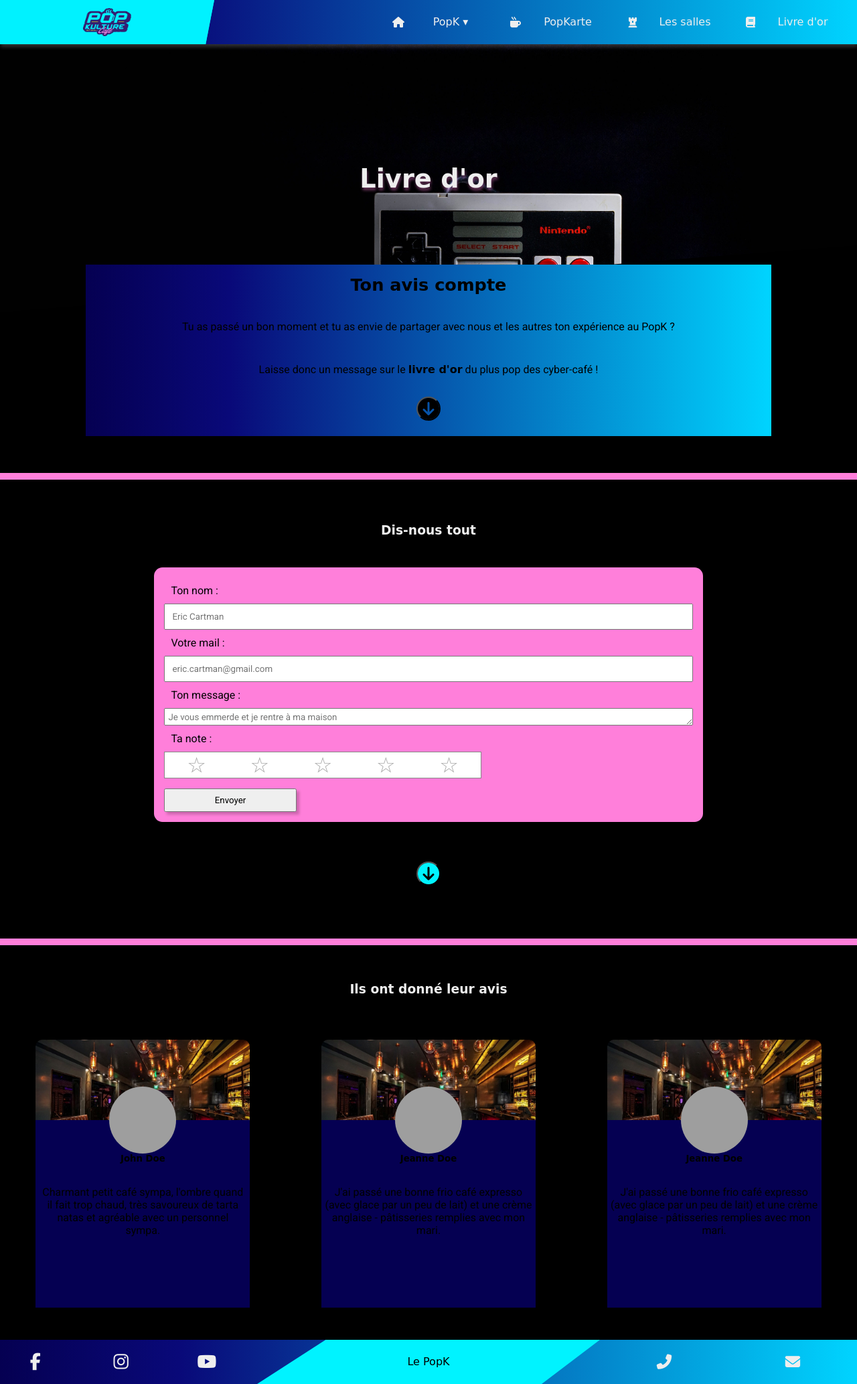
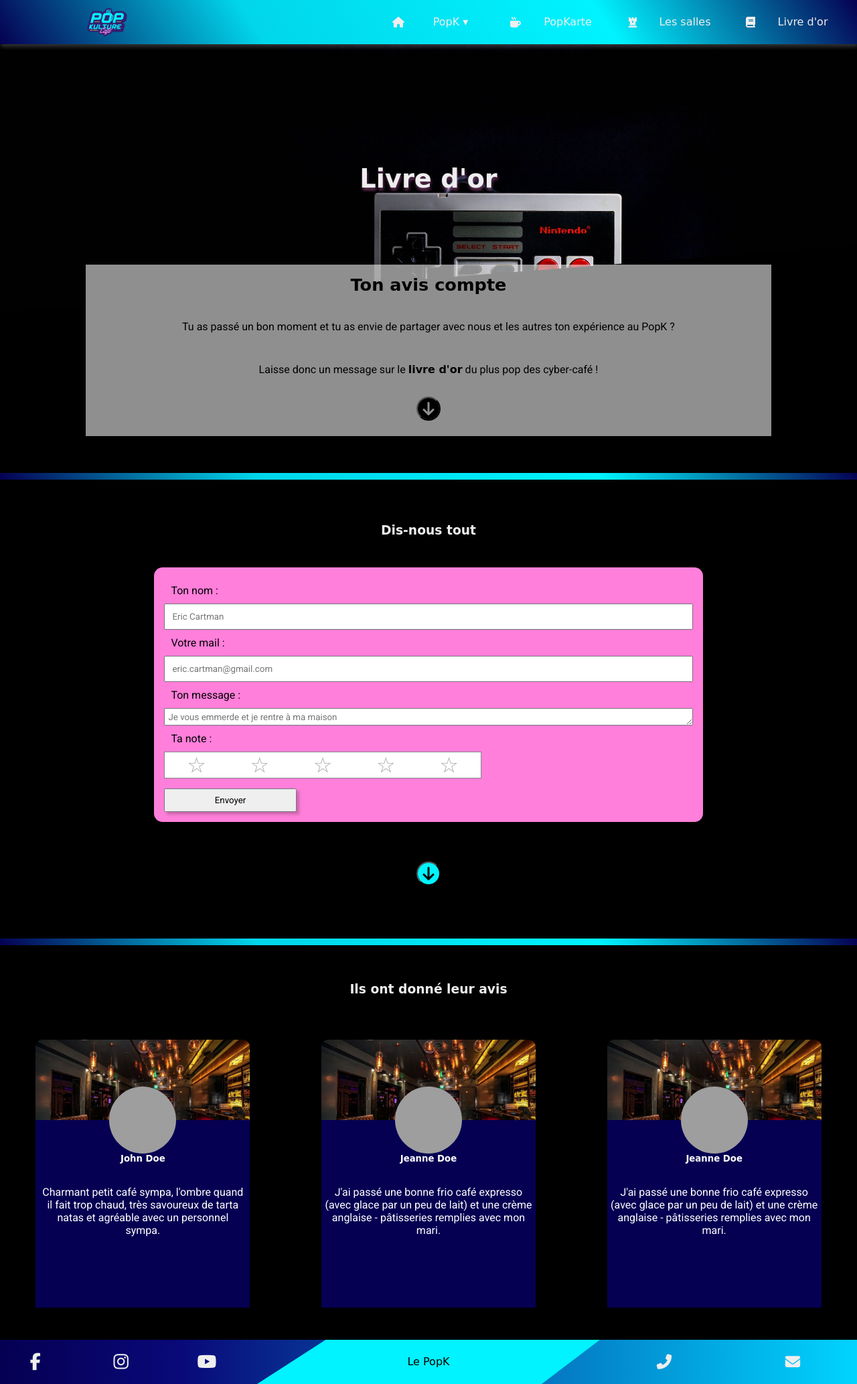
Before and after one commit to RudyDev-engfr/popk, a PHP site: page /livreor.php in a window 1280 px wide. Shown: the whole page at 67% size. Run offline with PHP 8.4, Linux system fonts and the light colour scheme; some libraries are stand-ins or nearby versions; some web fonts are replaced; grey boxes are pictures that could not be loaded.

Commit message:
modifications diverses et correction

```diff
--- a/SCSS/_roomcard.scss
+++ b/SCSS/_roomcard.scss
@@ -2,8 +2,8 @@
 
 
 :root{
-    --blackfont : black;
-    --whitefont : white;
+    --black : black;
+    --white : white;
     --darkblue : #050052;
     --cyan : #00f3ff;
     --purple : #4a0979;
--- a/SCSS/header.scss
+++ b/SCSS/header.scss
@@ -21,8 +21,8 @@ header {
   top: 0;
   height: 66px;
   width: 100%;
-  background: #050052;
-  background: linear-gradient(90deg, #050052 0%, #090979 21%, #00d4ff 100%);
+  background: rgb(5,0,82);
+  background: linear-gradient(57deg, rgba(5,0,82,1) 0%, rgba(1,214,234,1) 30%, rgba(0,243,255,1) 70%, rgba(5,0,82,1) 100%);
   -webkit-box-shadow: 1px 4px 6px rgba(255, 255, 255, 0.2);
           box-shadow: 1px 4px 6px rgba(255, 255, 255, 0.2);
   z-index: 50;
@@ -36,7 +36,6 @@ header {
   display: inline-flex;
   -webkit-clip-path: polygon(0 0, 100% 0, 96% 100%, 0% 100%);
           clip-path: polygon(0 0, 100% 0, 96% 100%, 0% 100%);
-  background-color:#00f3ff;
 }
 
 .nav-hours {
@@ -49,11 +48,12 @@ header {
   text-align: center;
   -webkit-clip-path: polygon(0 0, 100% 0, 88% 100%, 0% 100%);
           clip-path: polygon(0 0, 100% 0, 88% 100%, 0% 100%);
-  background: #050052;
-  background: -webkit-gradient(linear, left top, right top, color-stop(21%, #090979), to(#00d4ff));
-  background: linear-gradient(90deg, #090979 21%, #00d4ff 100%);
   color: black;
   font-size: 0.9rem;
+}
+
+.pMenu {
+  z-index: 51;
 }
 
 .nav-hours .iFooter {
@@ -68,7 +68,6 @@ header {
   width: 100%;
   text-align: center;
   line-height: 66px;
-  background-color: rgba(0, 243, 255, 0.8);
 }
 
 .logo .aMenu {
@@ -101,6 +100,7 @@ header {
 #nav-mobile i {
   font-size: 1.8rem;
   padding-top: 1.2rem;
+  text-shadow: white 5px;
 }
 
 #nav-mobile i:hover {
@@ -176,6 +176,9 @@ nav .nav-list .liMenu .nav-dropdown .liMenu2 .aMenu:hover {
   .brand {
     width: 85%;
   }
+  nav .nav-list .liMenu .aMenu {
+  text-shadow: black 5px;
+  }
   .nav-hours {
     display: block;
   }
--- a/SCSS/livreor.scss
+++ b/SCSS/livreor.scss
@@ -50,7 +50,7 @@
  }
 
 .rating .aRating:hover, .rating .aRating:focus, .rating .aRating:hover ~ .aRating, .rating .aRating:focus ~ .aRating {
-    color: #00f3ff;
+    color: var(--purple);
     cursor: pointer;
 }
 
@@ -136,6 +136,9 @@
     top: 100px;
 }
 
+.card-title2, .card-text2{
+color: var(--white);
+}
 @media only screen and (max-width:767px) {
 
     .rating {
--- a/SCSS/popk.scss
+++ b/SCSS/popk.scss
@@ -41,8 +41,7 @@
     margin: auto;
     height: 16rem;
     width: 80%;
-    background: #050052;
-    background: linear-gradient(90deg, #050052 0%, #090979 21%, #00d4ff 100%);
+    background-color: rgba(238, 238, 238, 0.6);
     z-index: 5;
     position: relative;
     top: -5px;
@@ -67,7 +66,8 @@
 .cut {
     width:100%;
     height:10px;
-    background-color: #ff7fda;
+    background: rgb(5,0,82);
+    background: linear-gradient(57deg, rgba(5,0,82,1) 0%, rgba(1,214,234,1) 30%, rgba(0,243,255,1) 70%, rgba(5,0,82,1) 100%);
     margin-top: 50px;
 }
 
@@ -86,8 +86,7 @@
 .infos .infos1 {
     height: 20rem;
     width:30%;
-    background: #050052;
-    background: linear-gradient(90deg, #050052 0%, #090979 21%, #00d4ff 100%);
+    background-color: rgba(238, 238, 238, 0.6);
     display: flex;
     flex-direction: column;
     justify-content: space-around;
--- a/css/livreor.css
+++ b/css/livreor.css
@@ -53,7 +53,7 @@
 }
 
 .rating .aRating:hover, .rating .aRating:focus, .rating .aRating:hover ~ .aRating, .rating .aRating:focus ~ .aRating {
-  color: #00f3ff;
+  color: var(--purple);
   cursor: pointer;
 }
 
@@ -164,6 +164,10 @@
   top: 100px;
 }
 
+.card-title2, .card-text2 {
+  color: var(--white);
+}
+
 @media only screen and (max-width: 767px) {
   .rating {
     margin: auto;
--- a/css/style.css
+++ b/css/style.css
@@ -26,8 +26,7 @@ header {
   height: 66px;
   width: 100%;
   background: #050052;
-  background: -webkit-gradient(linear, left top, right top, from(#050052), color-stop(21%, #090979), to(#00d4ff));
-  background: linear-gradient(90deg, #050052 0%, #090979 21%, #00d4ff 100%);
+  background: linear-gradient(57deg, #050052 0%, #01d6ea 30%, #00f3ff 70%, #050052 100%);
   -webkit-box-shadow: 1px 4px 6px rgba(255, 255, 255, 0.2);
   box-shadow: 1px 4px 6px rgba(255, 255, 255, 0.2);
   z-index: 50;
@@ -41,7 +40,6 @@ header {
   display: inline-flex;
   -webkit-clip-path: polygon(0 0, 100% 0, 96% 100%, 0% 100%);
   clip-path: polygon(0 0, 100% 0, 96% 100%, 0% 100%);
-  background-color: #00f3ff;
 }
 
 .nav-hours {
@@ -73,7 +72,6 @@ header {
   width: 100%;
   text-align: center;
   line-height: 66px;
-  background-color: rgba(0, 243, 255, 0.8);
 }
 
 .logo .aMenu {
@@ -86,8 +84,9 @@ header {
 }
 
 .imgLogo {
+  display: fixed;
   height: 100%;
-  width: 25%;
+  width: auto;
 }
 
 #nav-mobile {
@@ -349,9 +352,7 @@ footer {
   margin: auto;
   height: 16rem;
   width: 80%;
-  background: #050052;
-  background: -webkit-gradient(linear, left top, right top, from(#050052), color-stop(21%, #090979), to(#00d4ff));
-  background: linear-gradient(90deg, #050052 0%, #090979 21%, #00d4ff 100%);
+  background-color: rgba(238, 238, 238, 0.6);
   z-index: 5;
   position: relative;
   top: -5px;
@@ -382,7 +383,8 @@ footer {
 .cut {
   width: 100%;
   height: 10px;
-  background-color: #ff7fda;
+  background: #050052;
+  background: linear-gradient(57deg, #050052 0%, #01d6ea 30%, #00f3ff 70%, #050052 100%);
   margin-top: 50px;
 }
 
@@ -735,6 +735,10 @@ textarea {
 .carte2Livre {
   position: relative;
   top: 100px;
+}
+
+.card-title2, .card-text2 {
+  color: var(--white);
 }
 
 @media only screen and (max-width: 767px) {
@@ -1097,8 +1097,8 @@ textarea {
 }
 
 :root {
-  --blackfont: black;
-  --whitefont: white;
+  --black: black;
+  --white: white;
   --darkblue: #050052;
   --cyan: #00f3ff;
   --purple: #4a0979;
--- a/livreor.php
+++ b/livreor.php
@@ -3,7 +3,7 @@
 <head>
   <meta charset="utf-8">
   <title>Livre d'or</title>
-  <link rel="stylesheet" href="./CSS/style.css">
+  <link rel="stylesheet" href="./css/style.css">
   <link rel="stylesheet" href="https://use.fontawesome.com/releases/v5.15.2/css/all.css" integrity="sha384-vSIIfh2YWi9wW0r9iZe7RJPrKwp6bG+s9QZMoITbCckVJqGCCRhc+ccxNcdpHuYu" crossorigin="anonymous">
   <script src="https://kit.fontawesome.com/d93dff7d82.js"></script>
 </head>
@@ -52,8 +52,8 @@
                                 <img src="https://thispersondoesnotexist.com/image" alt="person1">
                             </div>
                             <div class="card-body">
-                                <h5 class="card-title">John Doe</h5>
-                                <p class="card-text">Charmant petit café sympa, l'ombre quand il fait trop chaud, très savoureux de tarta natas
+                                <h5 class="card-title card-title2">John Doe</h5>
+                                <p class="card-text card-text2">Charmant petit café sympa, l'ombre quand il fait trop chaud, très savoureux de tarta natas
                                     et agréable avec un personnel sympa.</p>
                             </div>
                         </article>
@@ -62,8 +62,8 @@
                                 <img src="https://thispersondoesnotexist.com/image" alt="person2">
                             </div>
                             <div class="card-body">
-                                <h5 class="card-title">Jeanne Doe</h5>
-                                <p class="card-text">J'ai passé une bonne frio café expresso (avec glace par un peu de lait) et une crème anglaise -
+                                <h5 class="card-title card-title2">Jeanne Doe</h5>
+                                <p class="card-text card-text2">J'ai passé une bonne frio café expresso (avec glace par un peu de lait) et une crème anglaise -
                                     pâtisseries remplies avec mon mari. </p>
                             </div>
                         </article>
@@ -72,8 +72,8 @@
                                 <img src="https://thispersondoesnotexist.com/image" alt="person2">
                             </div>
                             <div class="card-body">
-                                <h5 class="card-title">Jeanne Doe</h5>
-                                <p class="card-text">J'ai passé une bonne frio café expresso (avec glace par un peu de lait) et une crème anglaise -
+                                <h5 class="card-title card-title2">Jeanne Doe</h5>
+                                <p class="card-text card-text2">J'ai passé une bonne frio café expresso (avec glace par un peu de lait) et une crème anglaise -
                                     pâtisseries remplies avec mon mari. </p>
                             </div>
                         </article>
@@ -81,8 +81,7 @@
             </div>
         </div>
     </main>
-    <?php include "_footer.php"; ?>
-    <script src="./JS/jquery-3.5.1.js"></script>
-	<script type="text/javascript" src="./JS/app.js"></script>
+    <?php include "_footer.php";
+        include "script.php" ?>
 </body>
 </html>
```
Also changed, not shown: other parts of css/style.css (+42 -21 lines), css/header.css (+11 -8 lines), css/popk.css (+4 -7 lines), 4 other files.
